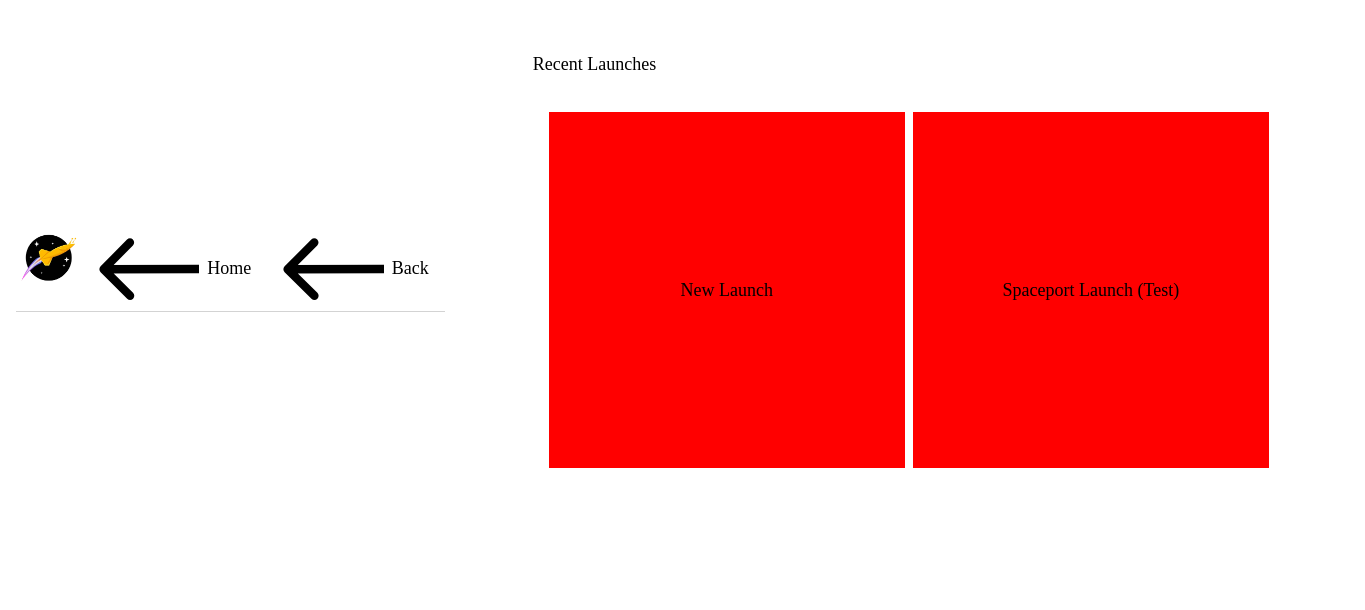
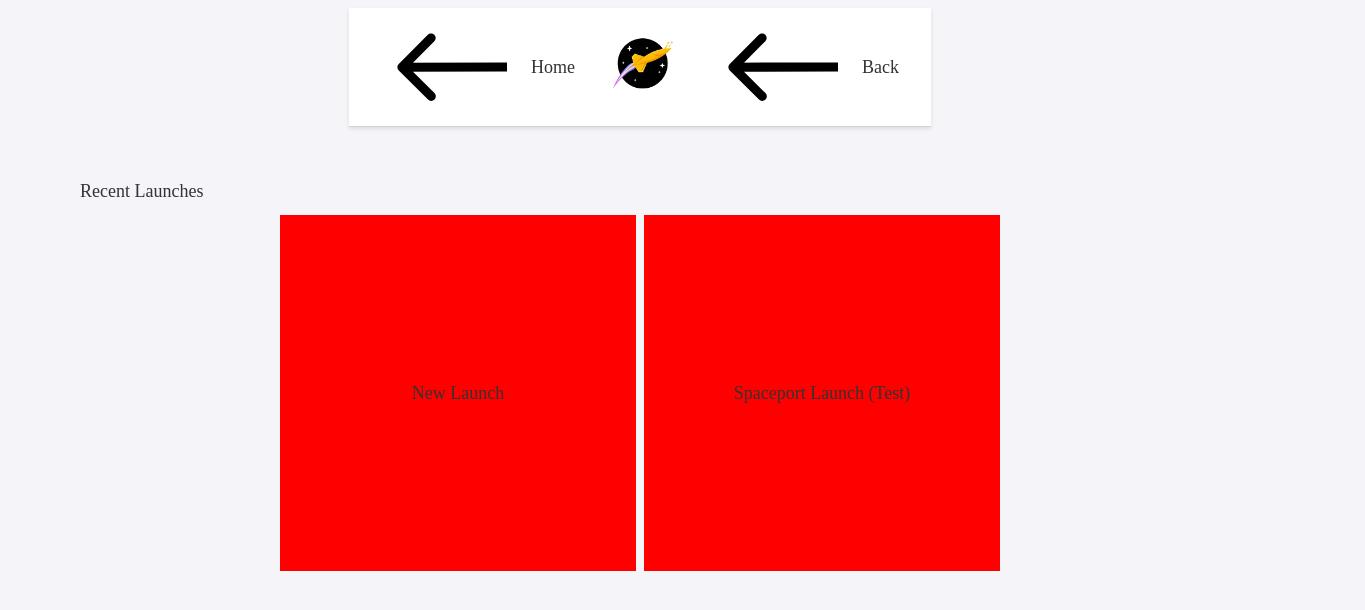
Before and after one commit to UCSCRocketry/ground-control, a React (Create React App) app in the folder gcs-react-app/: page / in a window 1280 px wide. Shown: the top 610 px of the page, 1365 px wide, since content can reach past the window. Built offline with nearby package versions, Linux system fonts and the light colour scheme.

Commit message:
fix: header page

```diff
--- a/gcs-react-app/src/App.js
+++ b/gcs-react-app/src/App.js
@@ -8,10 +8,15 @@ import "./Global.css";
 function App() {
   return (
     <Router>
-      <NavBar />
+        <header>
+          <NavBar></NavBar>
+        </header>
       <Routes>
-        <Route path="/" element={<Home />} />
-        <Route path="/about" element={<About />} />
+        <Route path="/" element={<Home />} /> {/* Home page when the URL is */}
+        <Route path="/about" element={<About />} /> {/* About page when the URL is /about */}
+
+        {/*WRITE OTHER ROUTES HERE */}
+
       </Routes>
     </Router>
   );
--- a/gcs-react-app/src/Global.css
+++ b/gcs-react-app/src/Global.css
@@ -1,3 +1,73 @@
+/* Global Styles */
 * {
    box-sizing: border-box;
+   margin: 0;
+   padding: 0;
 }
+
+#root {
+   display: flex;
+   flex-direction: column;
+}
+
+main {
+   width: 100vw;
+}
+
+body {
+   font-family: Arial, sans-serif; /* ask aaron for default font he uses */
+   line-height: 1.6;
+   background-color: #f4f4f9;
+   color: #333;
+   margin: 0;
+   padding: 0;
+}
+
+
+
+/* NAVBAR STYLE */
+#nav {
+   position: sticky; /* sticks to the top during scroll */
+   top: 0;
+   width: 100%; /* full width  */
+   display: flex;
+   justify-content: space-between; /* even spread */
+   align-items: center; /* centers items  */
+   background-color: #ffffff;
+   padding: 1rem;
+   box-shadow: 0 2px 4px rgba(0, 0, 0, 0.1);
+   z-index: 1000;
+}
+
+#nav img {
+   height: 70px; /* logo size */
+   margin: 0 1rem; /* space around the logo */
+}
+
+#nav button {
+   background: none;
+   border: none;
+   cursor: pointer;
+   font-size: 1rem;
+   padding: 0.5rem 1rem;
+   transition: background-color 0.3s ease; /* hover effect */
+}
+
+#nav button:hover {
+   background-color: #f0f0f0;
+   border-radius: 4px;
+}
+
+/* General Container Style */
+/* container for launches  -- look into space with grid or space between */
+.launches-container {
+   max-width: 1200px;
+   margin: 0 auto; /* centers container */
+   padding: 1rem; /* padding */
+   display: flex;
+   flex-direction: row;
+   align-items: center;
+   justify-items: center;
+   justify-content: center;
+
+}
--- a/gcs-react-app/src/components/NavBar.jsx
+++ b/gcs-react-app/src/components/NavBar.jsx
@@ -3,10 +3,10 @@ import HomeButton from "./../components/HomeButton";
 
 export default function NavBar() {
     return (
-        <h1 id="nav">
+        <nav id="nav">
+            <HomeButton />
             <img src="/GroundControlLogo.png" alt="Logo" />
-            <HomeButton />
             <BackButton />
-        </h1>
+        </nav>
     )
 }
```
